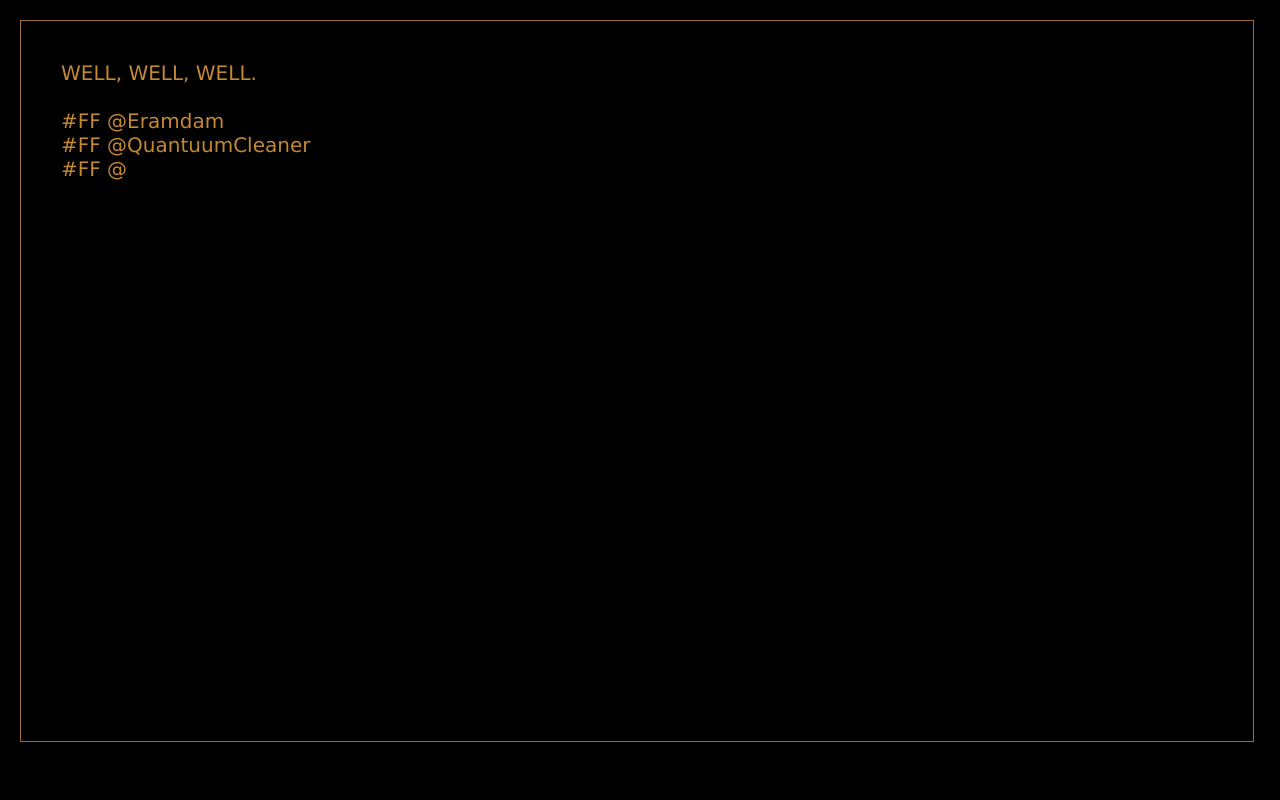
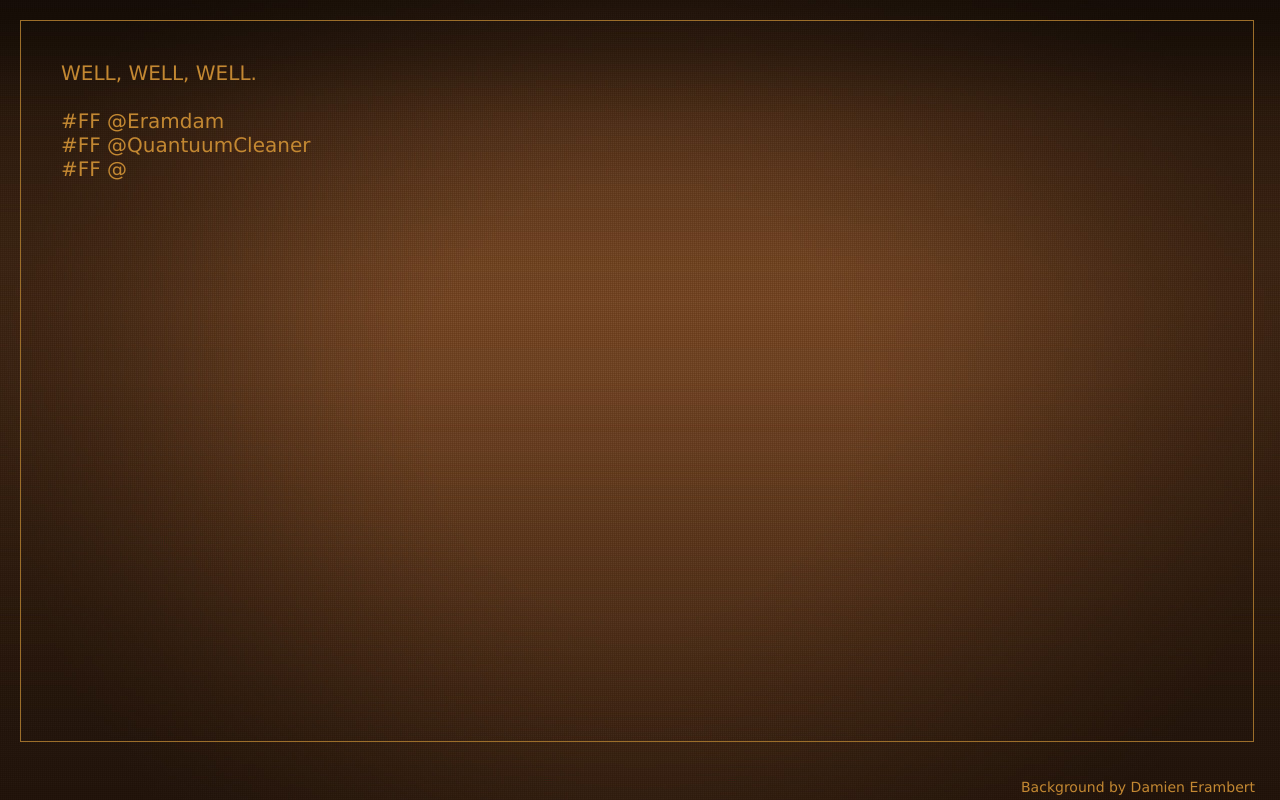
Before and after one commit to outadoc/CuteFF, a plain HTML site: page index.html in a window 1280 px wide. Drawn offline with Linux system fonts and the light colour scheme.

Commit message:
2013-01-09 revision?

```diff
--- a/index.html
+++ b/index.html
@@ -6,8 +6,7 @@
 		<meta http-equiv="Content-Type" content="text/html; charset=utf-8">
 	</head>
 	<!--
-
-		Maybe Black Mesa.
+					   Comment ça, "je l'ai déjà utilisé" ?
 
 					           .-;+$XHHHHHHX$+;-.
 					        ,;X@@X%/;=----=:/%X@@X/,
@@ -31,11 +30,12 @@
 					           .-;+$XXHHHHHX$+;-.
 
 
-		That was a joke. Haha. Fat chance.
+		C'est la sortie de Black Mesa merde, 7 ans d'attente ça se fêrtre !
 
 	-->
 	<body>
 		<div id="ff-container"></div>
+		<a id="credits" href="http://erambert.me/goodies/aperture-logos-modern/">Background by Damien Erambert</a>
 		<script src="ff.js" type="text/javascript"></script>
 	</body>
 </html>
```
Also changed, not shown: bg-eramdam.jpg (added). Lines whose indentation alone changed are shown as unchanged.
